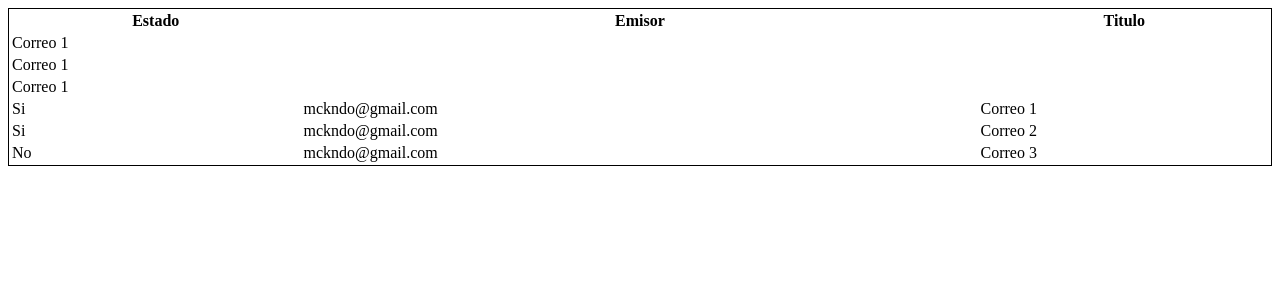
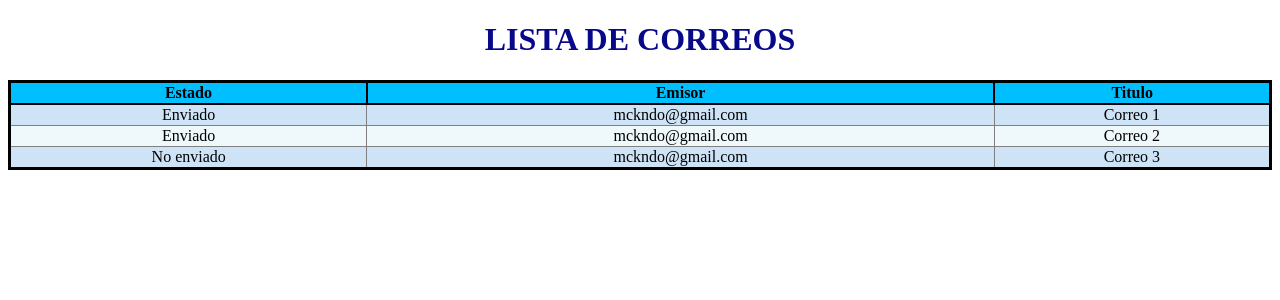
Before and after one commit to chekndo/practicaCurso, an Angular app: page / in a window 1280 px wide. Shown: the top 300 px of the page. Built offline with nearby package versions, Linux system fonts and the light colour scheme.

Commit message:
listaCorreosMAC

```diff
--- a/src/app/Components/lista-correo/lista-correo.component.html
+++ b/src/app/Components/lista-correo/lista-correo.component.html
@@ -1,24 +1,31 @@
-<table style="width: 100%; border: 1px solid black;">
+<h1>LISTA DE CORREOS</h1>
+<table>
     <tr>
         <th>Estado</th>
         <th>Emisor</th>
         <th>Titulo</th>
     </tr>
-    <tr>
-        <td>{{correos[0].titulo}}</td>
-    </tr>
-    <tr>
-        <td>{{correos[0].titulo}}</td>
-    </tr>
-    <tr>
-        <td>{{correos[0].titulo}}</td>
-    </tr>
-    <tr *ngFor="let correo of correos">
+     <tr *ngFor="let correo of correos; index as i;">
         <td>
-            <div *ngIf="correo.leido">Si</div>
-            <div *ngIf="!correo.leido">No</div>
+            <div *ngIf="correo.leido">Enviado</div>
+            <div *ngIf="!correo.leido">No enviado</div>
         </td>
         <td>{{correo.emisor}}</td>
         <td>{{correo.titulo}}</td>
     </tr>
+
+    <!-- Mismo proceso pero con IF
+    <td class="td1" *ngIf="i%2 == 0">
+        <div *ngIf="correo.leido">Enviado</div>
+        <div *ngIf="!correo.leido">No enviado</div>
+    </td>
+    <td class="td1" *ngIf="i%2 == 0">{{correo.emisor}}</td>
+    <td  class="td1" *ngIf="i%2 == 0">{{correo.titulo}}</td>
+
+    <td class="td2" *ngIf="i%2 > 0">
+        <div *ngIf="correo.leido">Enviado</div>
+        <div *ngIf="!correo.leido">No enviado</div>
+    </td>
+    <td class="td2" *ngIf="i%2 > 0">{{correo.emisor}}</td>
+    <td  class="td2" *ngIf="i%2 > 0">{{correo.titulo}}</td> -->
 </table>
--- a/src/app/Components/lista-correo/lista-correo.component.scss
+++ b/src/app/Components/lista-correo/lista-correo.component.scss
@@ -0,0 +1,37 @@
+table {
+    width: 100%;
+    border: 3px solid black;
+    border-collapse: collapse
+    }
+th {
+    border: 2px solid black;
+    text-align: center;
+    background:#00BFFF ;
+    }
+tr {
+    border: 1px solid grey;
+    text-align: center;
+    background-color: #EFF8FB;
+    }
+tr:nth-child(even) {
+    border: 1px solid grey;
+    text-align: center;
+    background-color: #CEE3F6;
+    }
+td {
+    border: 1px solid grey;
+    }
+.td1 {
+    border: 1px solid grey;
+    text-align: center;
+    background-color: #EFF8FB;
+    }
+.td2 {
+    border: 1px solid grey;
+    text-align: center;
+    background-color: #CEE3F6;
+    }
+h1{
+    text-align: center;
+    color: #08088A
+}
--- a/src/app/Components/lista-correo/lista-correo.component.ts
+++ b/src/app/Components/lista-correo/lista-correo.component.ts
@@ -37,6 +37,7 @@ export class ListaCorreoComponent implements OnInit {
     this.correos.push(correo3);
    }
 
+
   ngOnInit() {
   }
 
```
